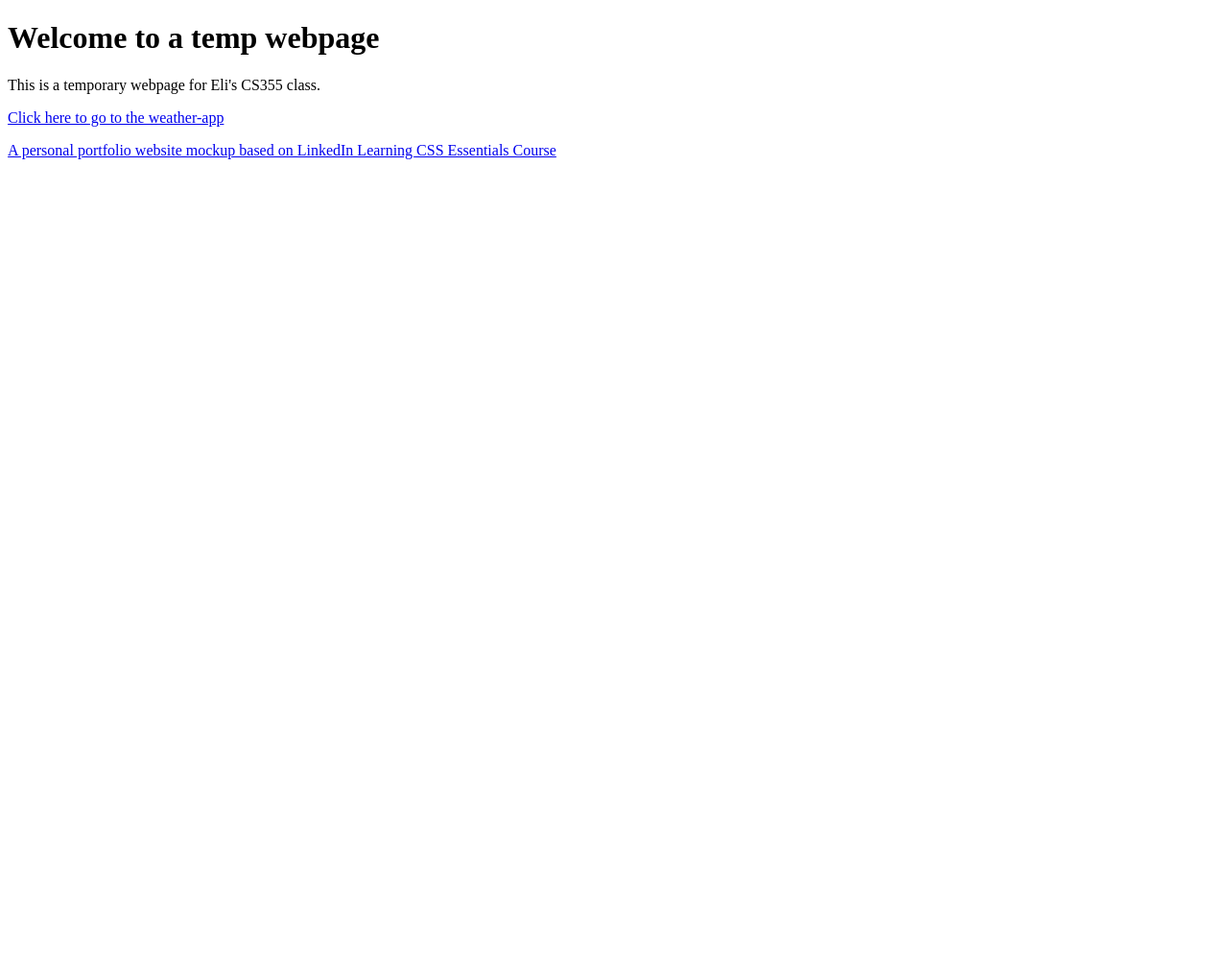
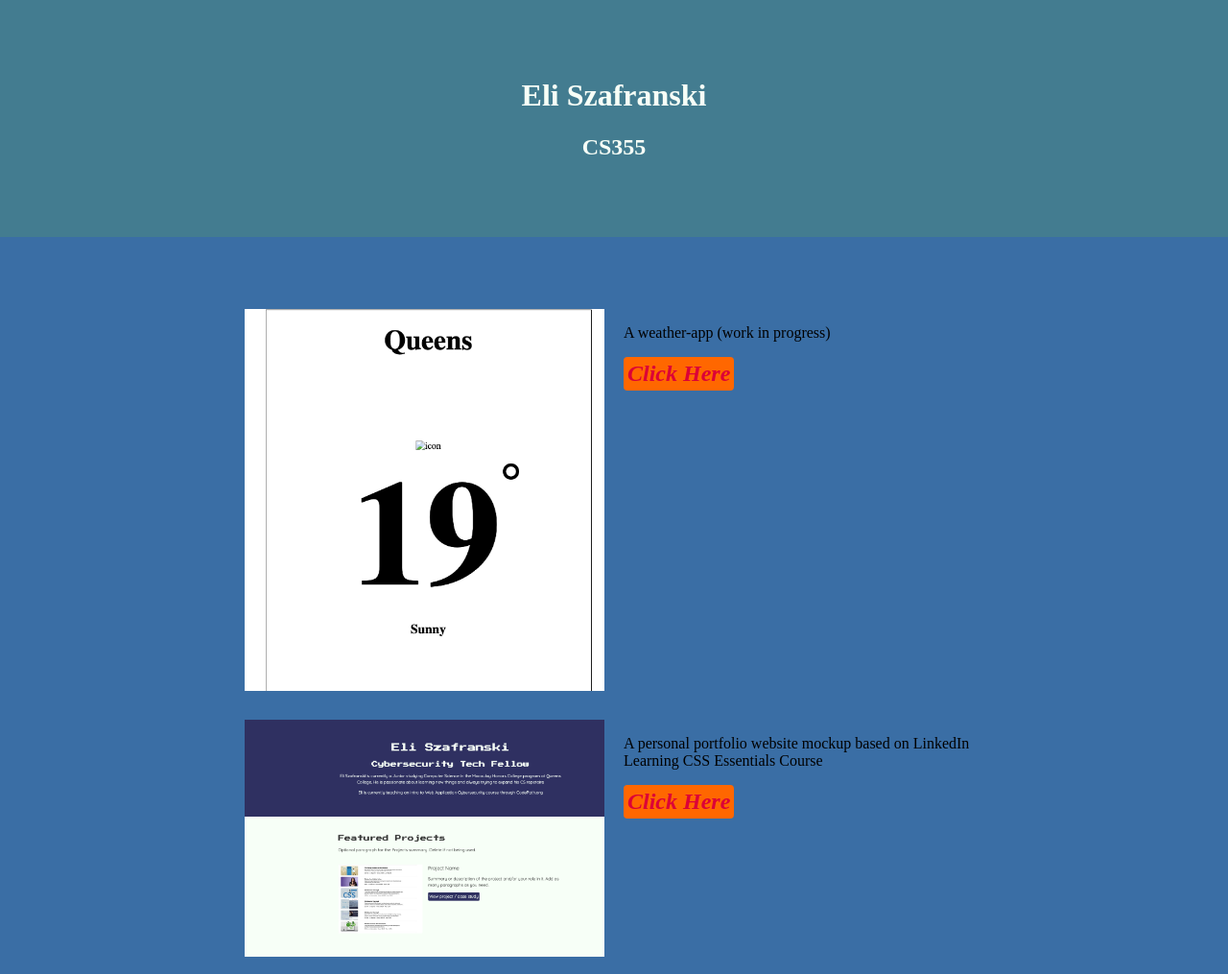
Before and after one commit to EliSzafranski/EliSzafranski.github.io, a plain HTML site: page index.html in a window 1280 px wide. Shown: the whole page at 96% size. Before the commit the page ends 800 px from the top, so only its background shows below. Drawn offline with Linux system fonts and the light colour scheme.

Commit message:
Update main index.html

```diff
--- /dev/null
+++ b/css/main-styles.css
@@ -0,0 +1,80 @@
+/*
+#FF6700 : SAFTEY ORANGE
+#EBEBEB : PLATNINUM
+#C0C0C0 : SILVER
+#3A6EA5 : QUEEN BLUE
+#004E98 : YALE BLUE
+*/
+html {
+    box-sizing: border-box;
+}
+
+*, *:before, *:after {
+    box-sizing: inherit;
+}
+body {
+    margin: 0;
+    padding: 0;
+}
+header {
+    background: #437C90;
+    color: #F7FFF7;
+    margin: 0;
+    padding: 0;
+}
+
+img {
+    width:375px;
+}
+.projects a {
+    display: inline-block;
+    background: #EBEBEB;
+    border-radius: 4px;
+    padding: 3px;
+    margin: 0;
+    color: white;
+}
+
+.projects {
+    background: #3A6EA5;
+}
+.projects .btn{
+    color:#DC0037;
+    background: #FF6700;
+    text-decoration: none;
+    padding: 4px;
+    border-radius: 4px;
+    display: inline-block;
+    font-size: 24px;
+    font-style: italic;
+    font-weight: bolder;
+}
+.projects .btn:hover {
+    background: rgba(0,78,152, 95%);
+    color: white;
+}
+
+.project-item {
+    overflow: hidden;
+    padding: 15px;
+}
+
+
+.content-wrap {
+    max-width:800px;
+    width:85%;
+    margin: 0 auto;
+    padding: 60px 0;
+}
+
+@media screen and (min-width:750px){
+    header {
+        text-align: center;
+    }
+    .project-item img {
+        float: left;
+        margin-right: 20px;
+    }
+
+    .project-item
+}
--- a/index.html
+++ b/index.html
@@ -2,11 +2,36 @@
 <html>
     <head>
         <title>Eli's Webpage</title>
+        <link rel="stylesheet" href="css/main-styles.css">
     </head>
 <body>
-    <h1>Welcome to a temp webpage</h1>
-    <p>This is a temporary webpage for Eli's CS355 class.</p>
-    <p><a href="projects/html/weather-app.html">Click here to go to the weather-app</a></p>
-    <p><a href="LL3/aboutme.html">A personal portfolio website mockup based on LinkedIn Learning CSS Essentials Course</a></p>
+    <main>
+        <header>
+            <div class="content-wrap">
+                <h1>Eli Szafranski</h1>
+                <h2>CS355</h2>
+            </div>
+        </header>
+
+<!----*********** Projects Section ***********--->
+        <section class="projects">
+            <div class="content-wrap">
+
+                <div class="project-item">
+                    <img src="images/weather-app.png" alt="picture of current weatherapp iteration">
+                    <p>A weather-app (work in progress)</p>
+                    <a class="btn" href="projects/html/weather-app.html">Click Here</a>
+                </div>
+
+                <div class="project-item">
+                    <img src="images/portfolio-website.png" alt="picture of current portfolio website">
+                    <p>A personal portfolio website mockup based on LinkedIn Learning CSS Essentials Course</p>
+                    <a class="btn" href="LL3/aboutme.html">Click Here</a>
+                </div>
+
+            </div>
+        </section>
+
+    </main>
 </body>
 </html>
```
Also changed, not shown: images/portfolio-website.png (added), images/weather-app.png (added).
